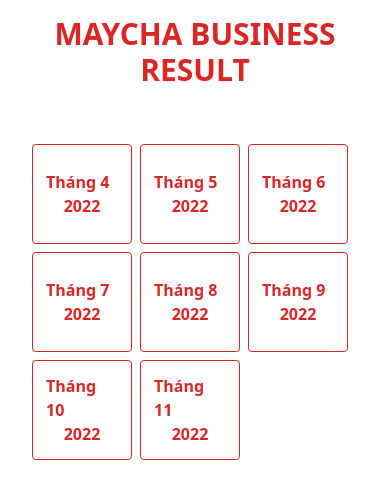
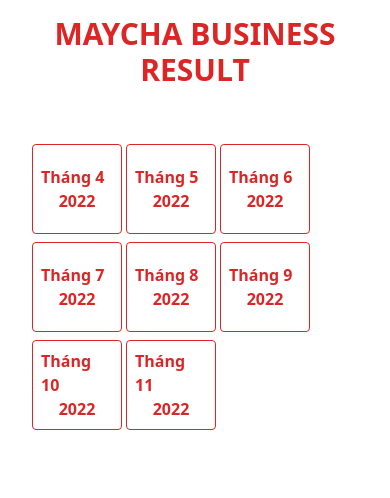
Before and after one commit to tuniss1/rec-app-fe-fork, a React (Create React App) app: page /months in a window 390 px wide. Shown: the top 498 px of the page. Built offline with nearby package versions, Linux system fonts and the light colour scheme; no server answers.

Commit message:
fix styling bugs

```diff
--- a/src/pages/Months.js
+++ b/src/pages/Months.js
@@ -71,7 +71,7 @@
                             {arr.map(i => {
                                 // console.log(i.length >= 10 ? i.id : `0${i.id}`)
                                 return (
-                                    <a className="w-[100px] h-[100px] md:w-[140px] md:h-[140px] flex items-center justify-center flex-col py-2 px-4 bg-transparent mr-2 mt-2 text-red-600 font-semibold border border-red-600 rounded hover:bg-red-600 hover:text-white hover:border-transparent transition ease-in duration-200 transform hover:-translate-y-1 active:translate-y-0 "
+                                    <a className=" w-[90px] h-[90px] sm:w-[100px] sm:h-[100px] md:w-[140px] md:h-[140px] flex items-center justify-center flex-col sm:py-2 px-2 sm:px-4 bg-transparent mr-1 sm:mr-2 mt-2 text-red-600 font-semibold border border-red-600 rounded hover:bg-red-600 hover:text-white hover:border-transparent transition ease-in duration-200 transform hover:-translate-y-1 active:translate-y-0 "
                                         // to={`${match.url}/${i.id}`}
                                         href={`https://firebasestorage.googleapis.com/v0/b/rec-app-803db.appspot.com/o/rec%2FBusiness-Result-${i.id >= 10 ? i.id : `0${i.id}`}-2022.pdf?alt=media&token=95ece86a-0137-496b-b5f0-cbd3a603dfbc`}
                                     >
```
